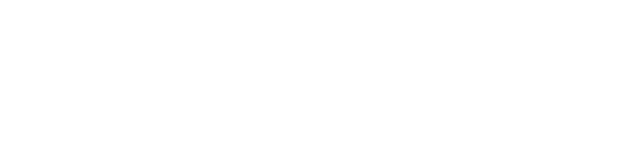
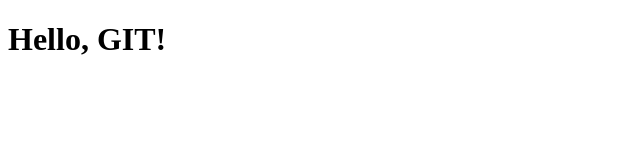
Before and after one commit to Fluffy777/git_test, a plain HTML site: page index.html in a window 1280 px wide. Shown: the whole page, without its empty margins (0-640 px from the left). Drawn offline with Linux system fonts and the light colour scheme.

Commit message:
Next commit:)

```diff
--- a/index.html
+++ b/index.html
@@ -6,6 +6,6 @@
     <title>Title</title>
 </head>
 <body>
-
+    <h1>Hello, GIT!</h1>
 </body>
 </html>
```
